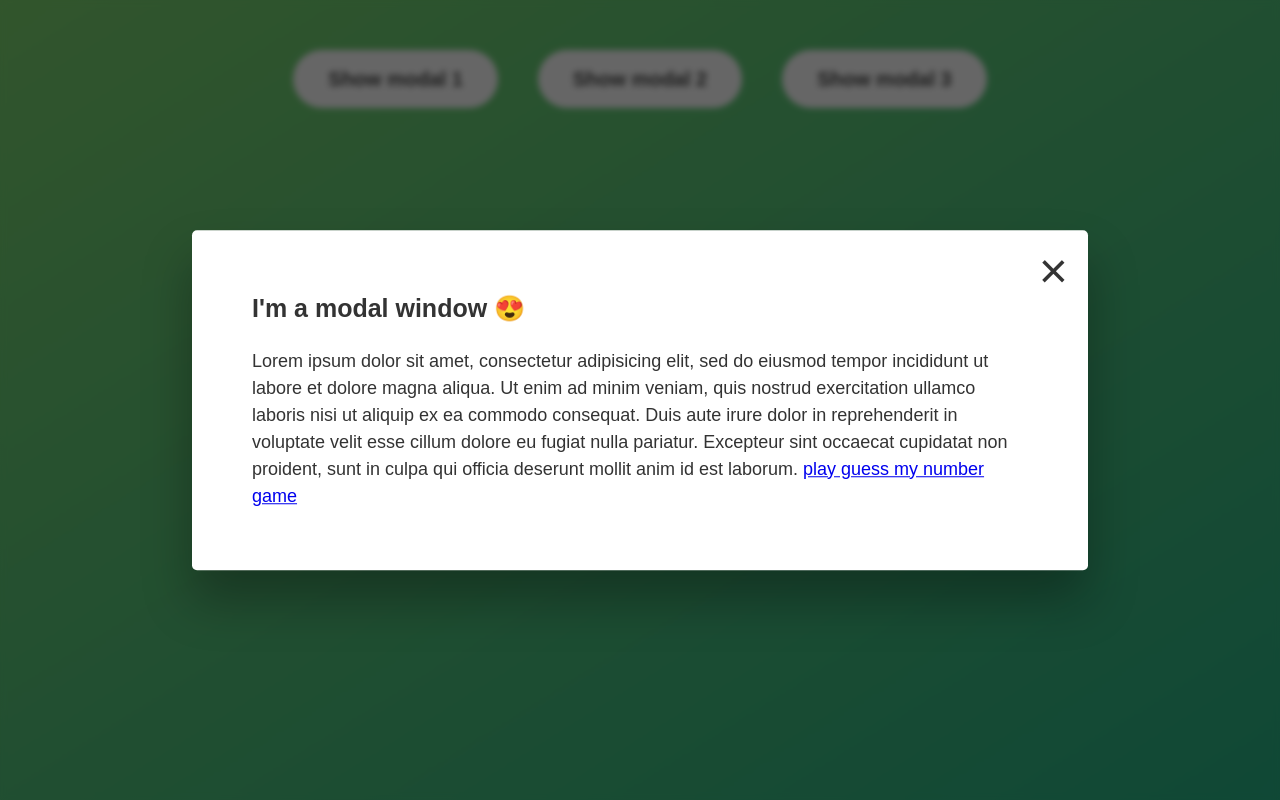
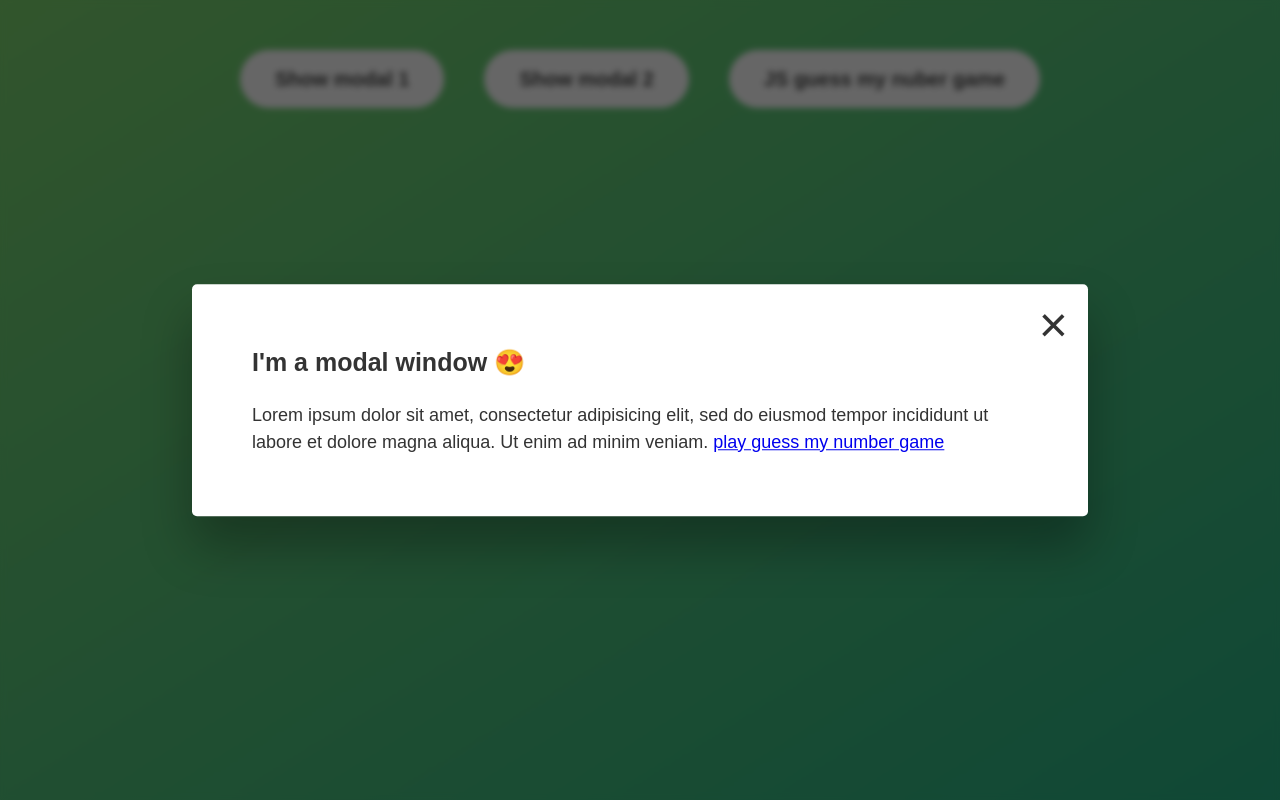
Before and after one commit to friendlyantz/js-game-guess-the-number, a plain HTML site: page index.html in a window 1280 px wide. Both pictures are taken after a click on the button "Show modal 1". Drawn offline with Linux system fonts and the light colour scheme.

Commit message:
btn renaming

```diff
--- a/index.html
+++ b/index.html
@@ -12,7 +12,7 @@
 <body>
   <button class="show-modal">Show modal 1</button>
   <button class="show-modal">Show modal 2</button>
-  <button class="show-modal">Show modal 3</button>
+  <button class="show-modal">JS guess my nuber game</button>
 
   <div class="modal hidden">
     <button class="close-modal">&times;</button>
@@ -20,11 +20,7 @@
     <p>
       Lorem ipsum dolor sit amet, consectetur adipisicing elit, sed do eiusmod
       tempor incididunt ut labore et dolore magna aliqua. Ut enim ad minim
-      veniam, quis nostrud exercitation ullamco laboris nisi ut aliquip ex ea
-      commodo consequat. Duis aute irure dolor in reprehenderit in voluptate
-      velit esse cillum dolore eu fugiat nulla pariatur. Excepteur sint
-      occaecat cupidatat non proident, sunt in culpa qui officia deserunt
-      mollit anim id est laborum.
+      veniam.
       <a href="guess-my-number/index.html">play guess my number game</a>
     </p>
   </div>
```
